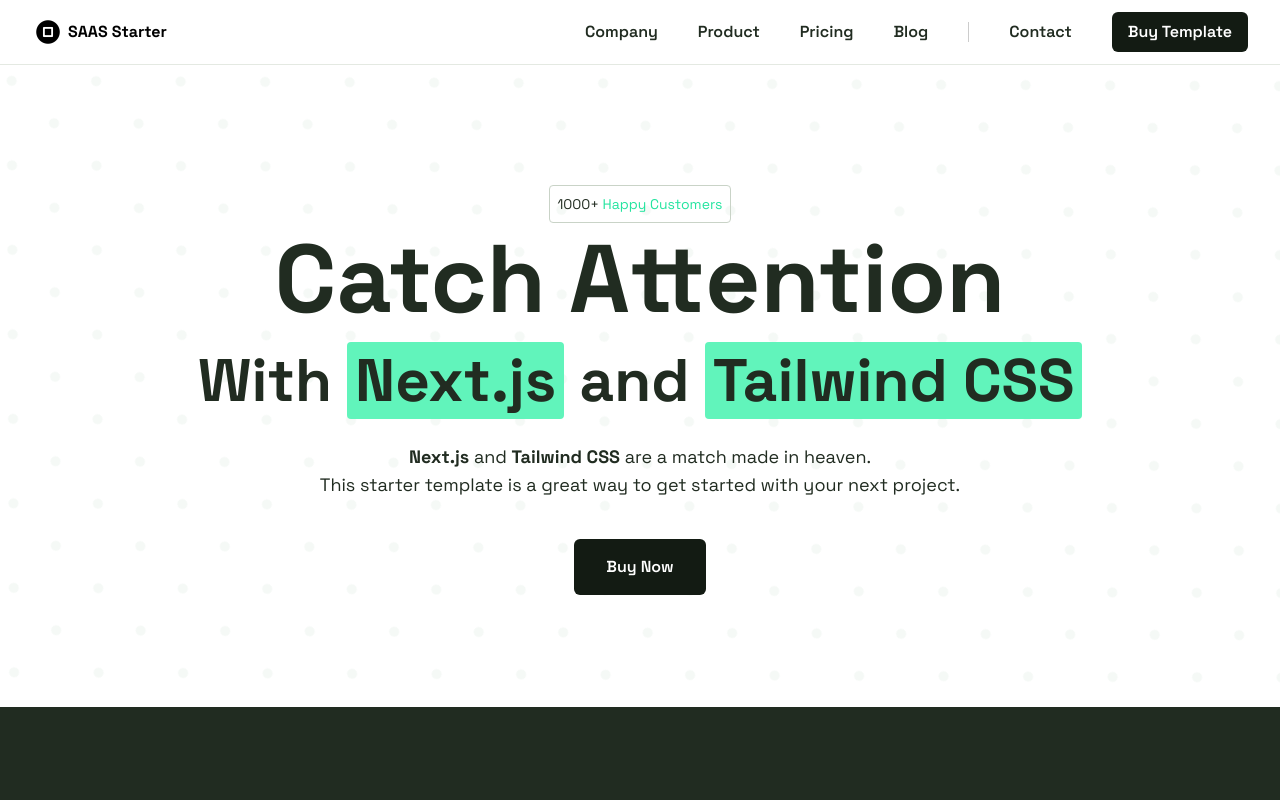
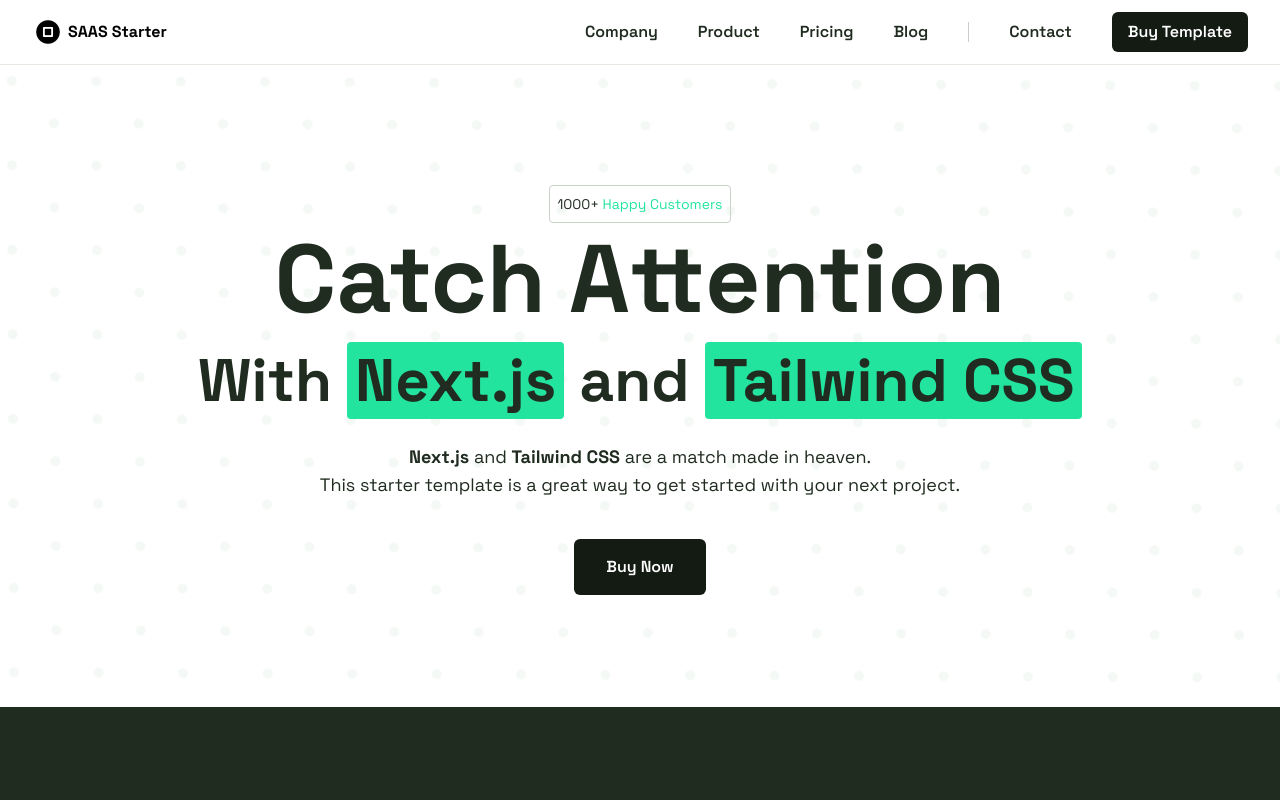
Before and after one commit to Prathamesh-Dukare/dukes-saas-boileplate, a Next.js app: page / in a window 1280 px wide. Shown: the top 800 px of the page. Built offline with nearby package versions, Linux system fonts and the light colour scheme.

Commit message:
auto commit

```diff
--- a/src/app/page.js
+++ b/src/app/page.js
@@ -15,8 +15,8 @@
         title={'Catch Attention'}
         subtitle={
           <>
-            With <span className='bg-green-300 px-2 rounded'>Next.js</span> and{' '}
-            <span className='bg-green-300 px-2 rounded'>Tailwind CSS</span>
+            With <span className='bg-green-400 px-2 rounded'>Next.js</span> and{' '}
+            <span className='bg-green-400 px-2 rounded'>Tailwind CSS</span>
           </>
         }
         description={
```
